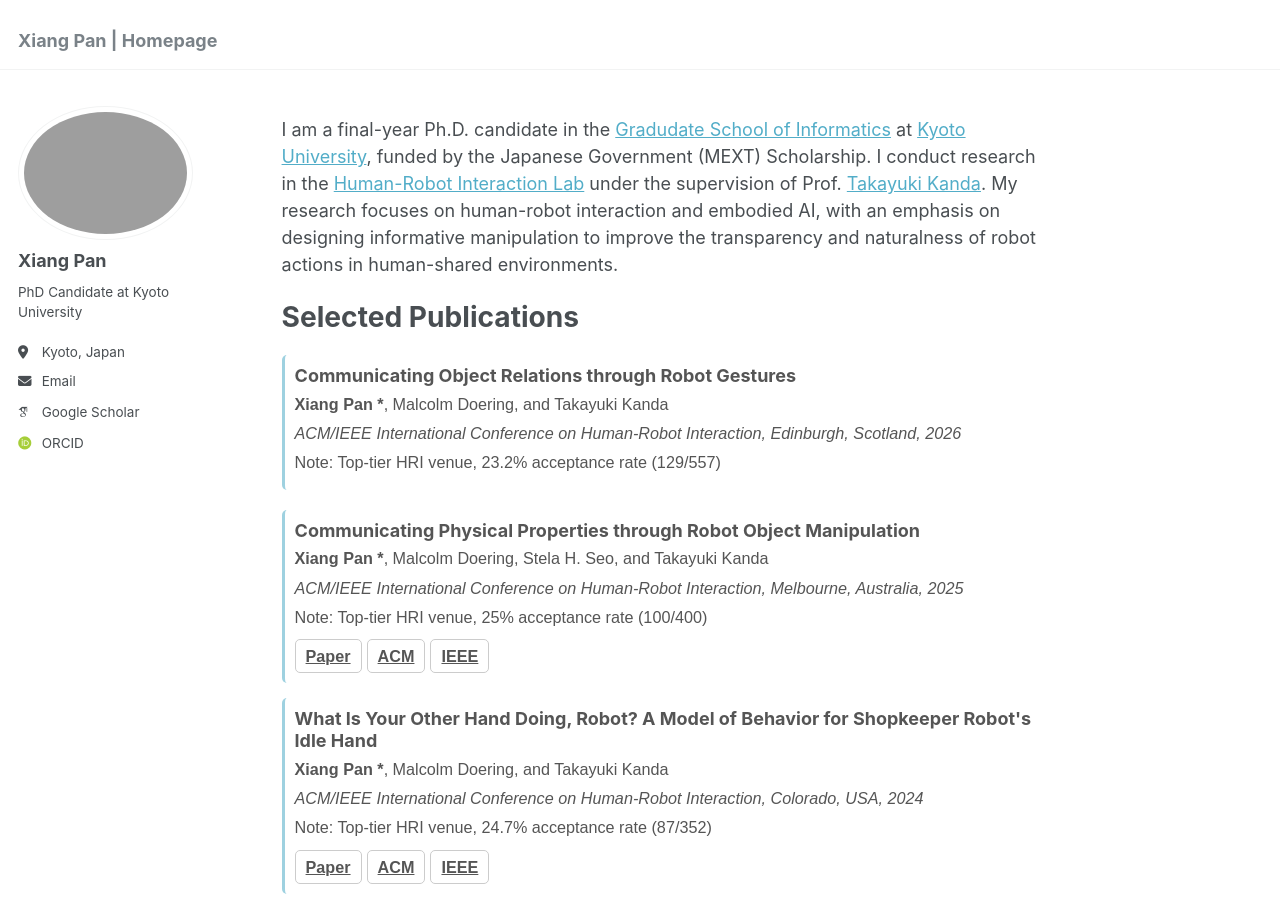
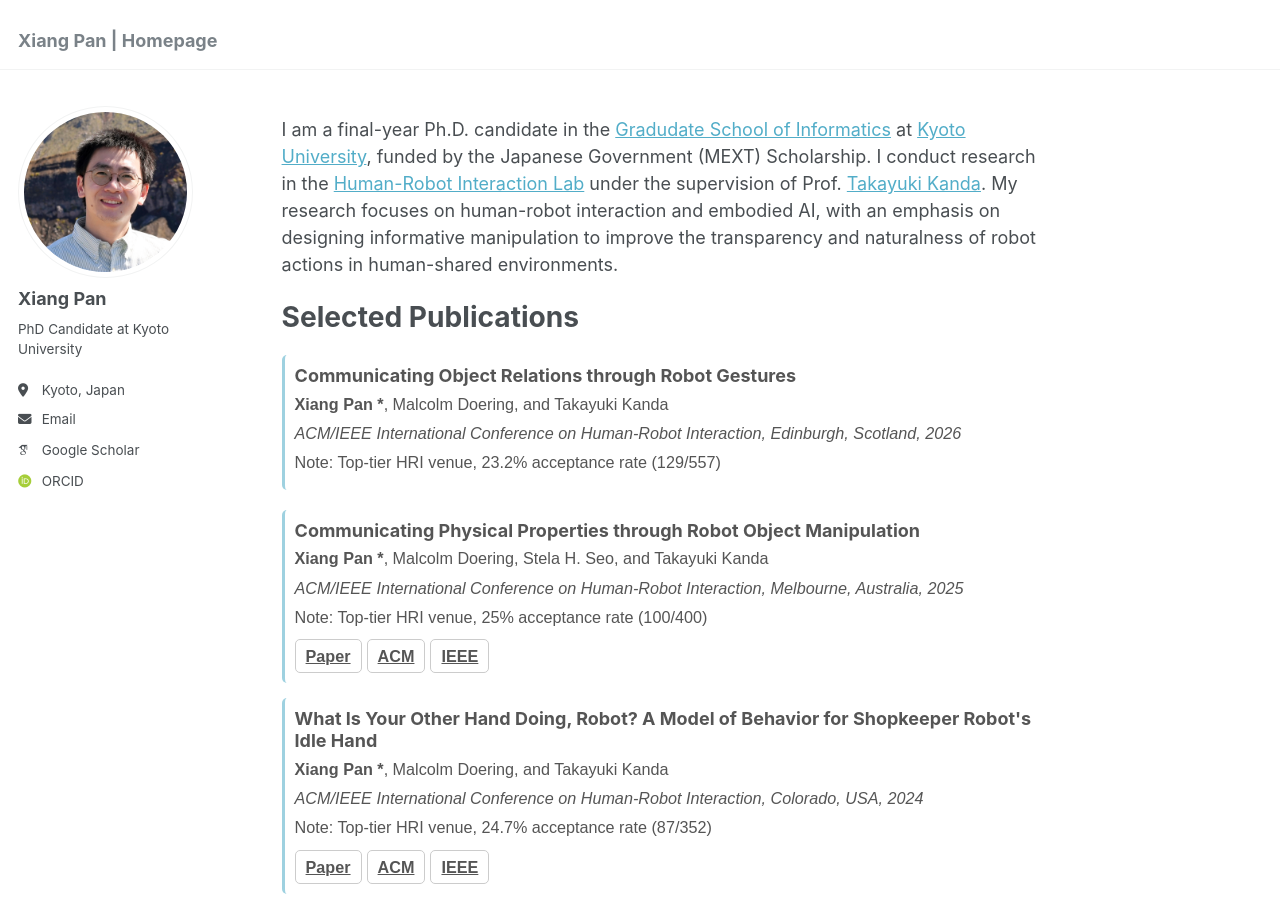
Before and after one commit to pan-xiang/pan-xiang.github.io, a Jekyll site: the page built from _pages/about.md, in a window 1280 px wide and 900 px high. Built offline with Jekyll 4.4.1, drawn with Linux system fonts in a browser that asks for light colours; some web fonts are replaced; a script that is not in the unit is left out.

Commit message:
Update _config.yml

```diff
--- a/_config.yml
+++ b/_config.yml
@@ -21,7 +21,7 @@ repository               : "pan-xiang/pan-xiang.github.io"
 #               Additional customization can be done by editing /_includes/author-profile.html
 author:
   # Biographic information
-  avatar           : "xiang.png"
+  avatar           : "xiang.jpg"
   name             : "Xiang Pan"
   pronouns         : # example: "she/her"
   bio              : "PhD Candidate at Kyoto University"
```
